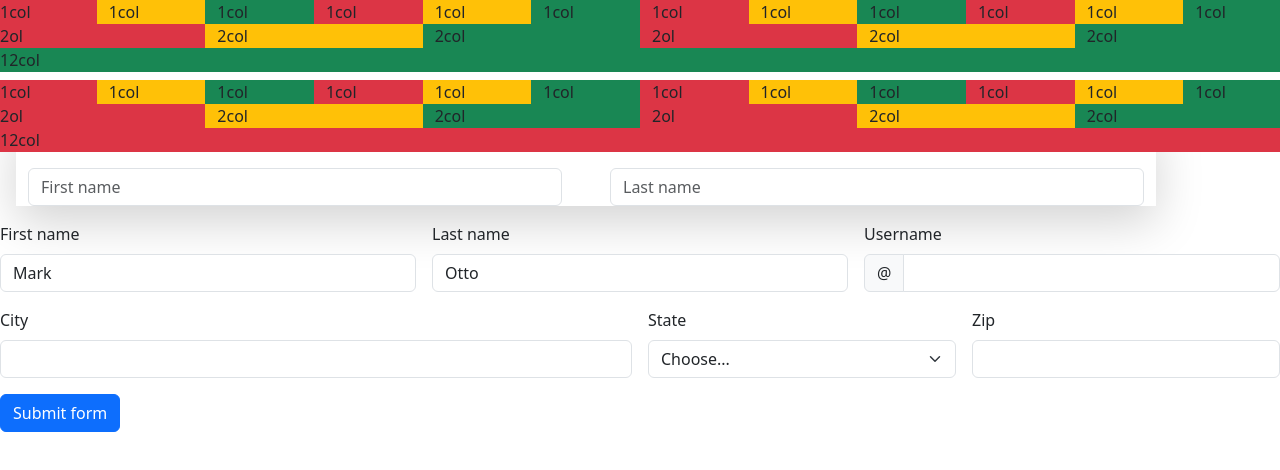
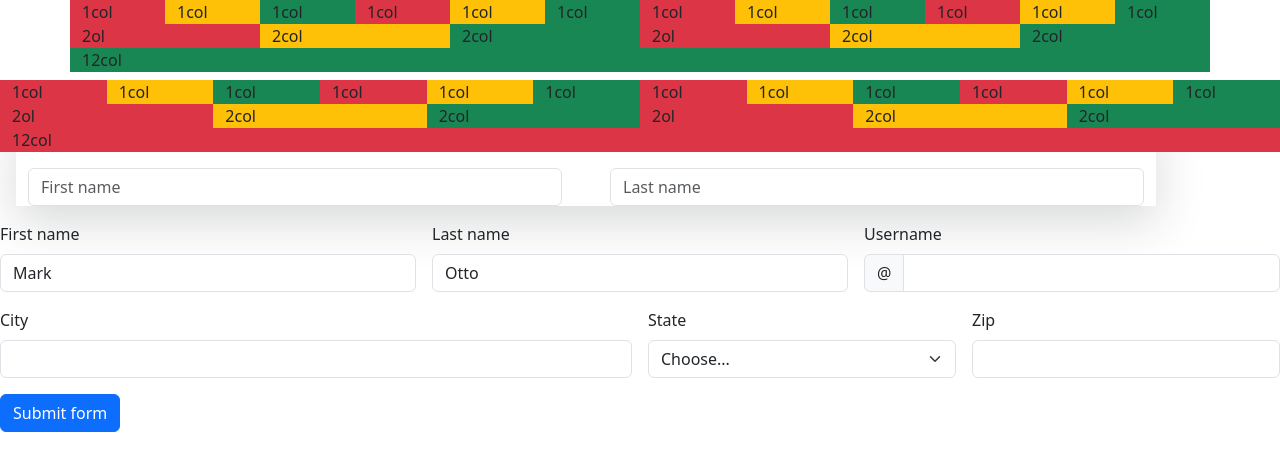
Before and after one commit to Aung-Myint/bootstrap, a plain HTML site: page 07_layout_Grid.html in a window 1280 px wide. Drawn offline with nearby package versions, Linux system fonts and the light colour scheme.

```diff
--- a/07_layout_Grid.html
+++ b/07_layout_Grid.html
@@ -7,11 +7,11 @@
     <meta name="viewport" content="width=device-width, initial-scale=1.0">
     <title>Document</title>
     <link href="https://cdn.jsdelivr.net/npm/bootstrap@5.3.0-alpha1/dist/css/bootstrap.min.css" rel="stylesheet" integrity="sha384-GLhlTQ8iRABdZLl6O3oVMWSktQOp6b7In1Zl3/Jr59b6EGGoI1aFkw7cmDA6j6gD" crossorigin="anonymous">
-
+    <link rel="stylesheet" href="download/css/bootstrap.css">
 </head>
 
 <body>
-    <div class="contaner">
+    <div class="container">
         <div class="row">
             <div class="col-1 bg-danger">1col</div>
             <div class="col-1 bg-warning">1col</div>
@@ -39,7 +39,7 @@
         </div>
 
     </div>
-    <div class="contaner-fluid mt-2">
+    <div class="container-fluid mt-2">
         <div class="row">
             <div class="col-1 bg-danger">1col</div>
             <div class="col-1 bg-warning">1col</div>
```
Also changed, not shown: npm/1.npmindex.html (added, +17 -0 lines), npm/package.json (added, +16 -0 lines), 1 other file.
